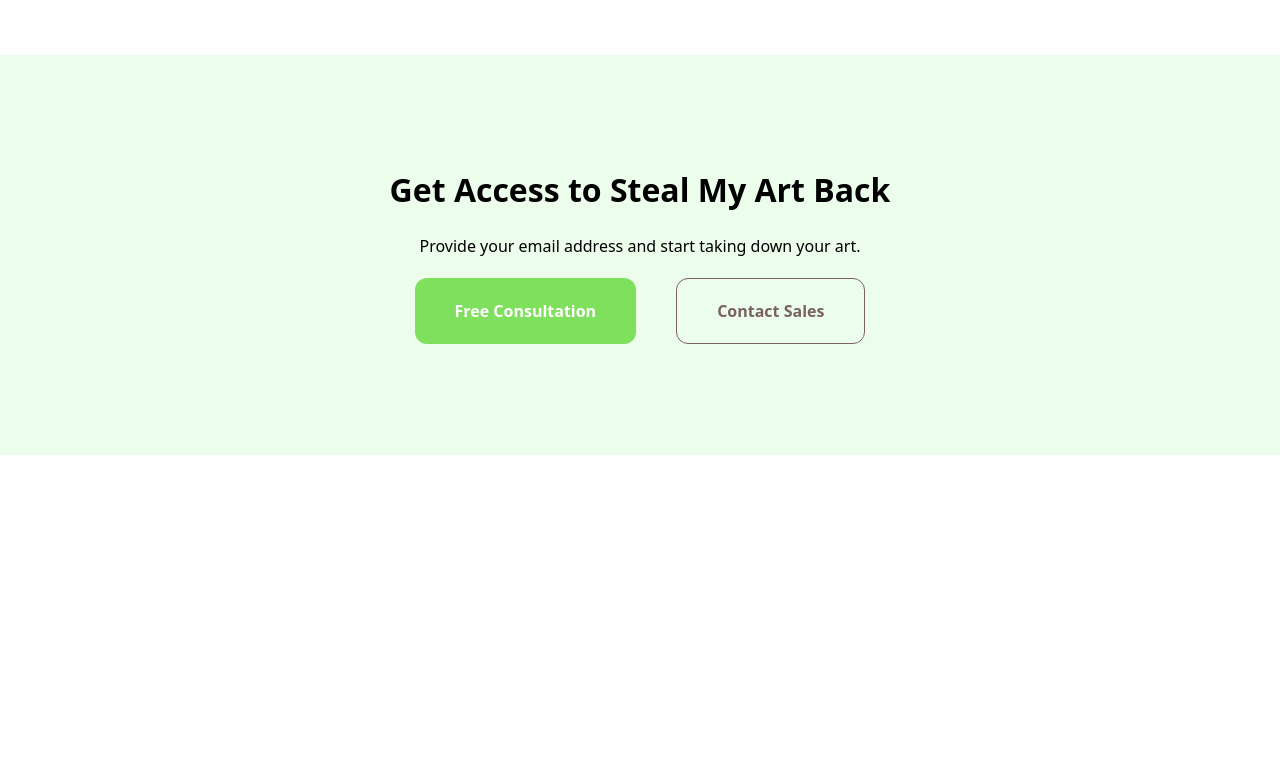
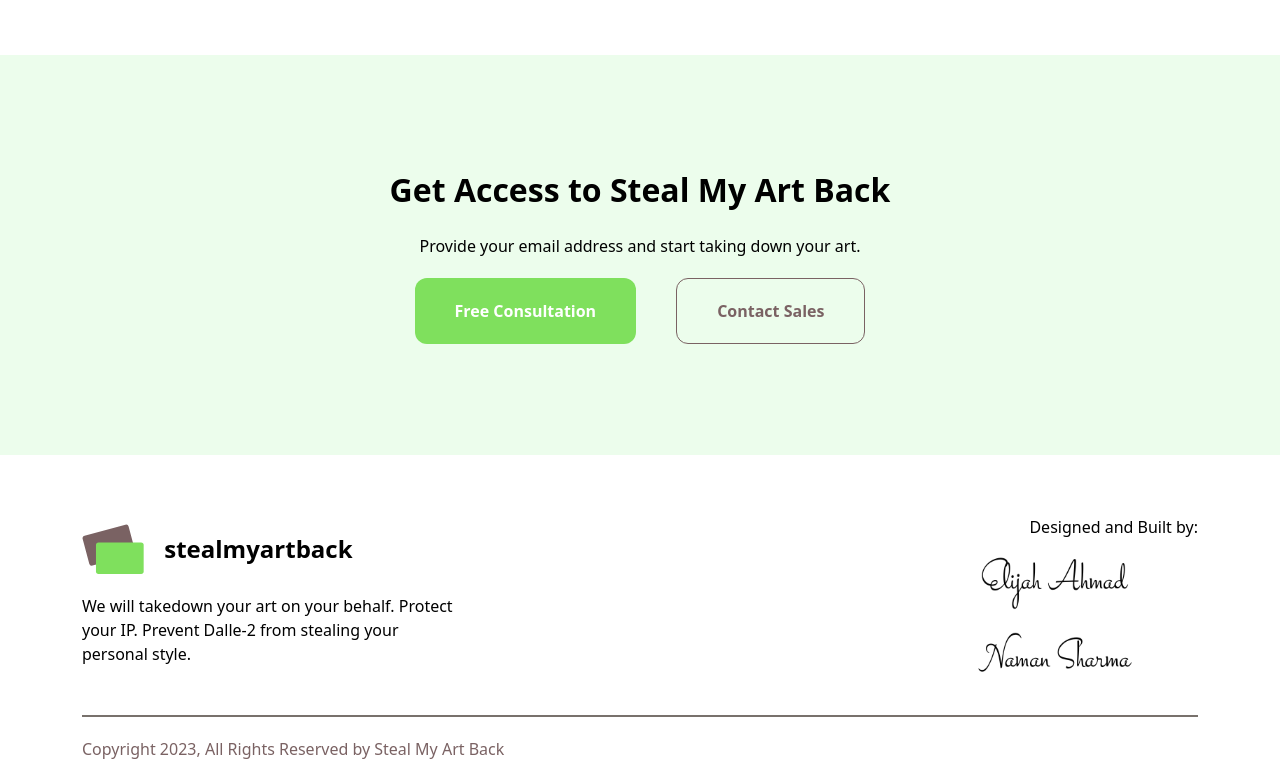
Before and after one commit to sp1d5r/Steal-My-Art-Back, a React (Create React App) app: page / in a window 1280 px wide. Shown: the part 2993-3774 px from the top of the page. Before the commit the page ends 3448 px from the top, so only its background shows below. Built offline with nearby package versions, Linux system fonts and the light colour scheme.

Commit message:
(Eli) Frontend: Added footer.

```diff
--- /dev/null
+++ b/src/components/footer/Footer.tsx
@@ -0,0 +1,35 @@
+import React from "react";
+import {Logo} from "../logo/Logo";
+import ElijahSignature from "../../assets/signatures/elijah.png";
+import NamanSignature from "../../assets/signatures/naman.png";
+
+export interface FooterProps {
+
+}
+
+export const Footer :React.FC<FooterProps> = ({}) => {
+    return <div className={"flex flex-col pt-10 pb-5"}>
+        <div className={"container flex flex-col min-h-[200px] justify-evenly gap-5"}>
+
+            <div className={"flex flex-col sm:flex-row justify-between items-center"}>
+                <div className={"flex flex-1 flex-col gap-5 justify-start items-start"}>
+                    <Logo />
+                    <p className={"font-light"}>We will takedown your art on your behalf. Protect your IP. Prevent Dalle-2 from stealing your personal style.</p>
+
+                </div>
+                <div className={"flex flex-1 flex-col gap-5"}>
+                    {""}
+                </div>
+                <div className={"flex flex-1 flex-col gap-2 justify-end items-end pt-5"}>
+                    <p>Designed and Built by:</p>
+                    <img className={"h-[70px]"} src={ElijahSignature} alt={""}/>
+                    <img className={"h-[70px]"} src={NamanSignature} alt={""}/>
+                </div>
+            </div>
+
+            <div className={"w-full border-t-2 border-stone-500 pt-5"}>
+                <p className={"font-light text-dark"}>Copyright 2023, All Rights Reserved by Steal My Art Back</p>
+            </div>
+        </div>
+    </div>
+}
--- a/src/pages/Landing.tsx
+++ b/src/pages/Landing.tsx
@@ -6,6 +6,7 @@ import { HowItWorks } from "../sections/HowItWorks";
 import { Information } from "../sections/Information";
 import { FAQs } from "../sections/FAQs";
 import {CTA} from "../sections/CTA";
+import {Footer} from "../components/footer/Footer";
 
 export interface LandingProps {
     enableAnimation: boolean;
@@ -77,5 +78,6 @@ export const Landing: React.FC<LandingProps> = ({enableAnimation}) => {
         <HowItWorks />
         <Information />
         <CTA />
+        <Footer />
     </div>;
 }
```
Also changed, not shown: src/assets/signatures/elijah.png (added), src/assets/signatures/naman.png (added).
